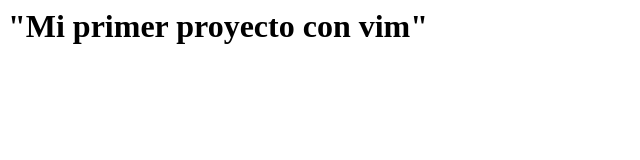
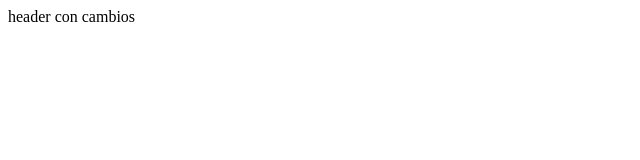
Before and after one commit to sebastian4260/proyecto2, a plain HTML site: page index.html in a window 1280 px wide. Shown: the whole page, without its empty margins (0-640 px from the left). Drawn offline with Linux system fonts and the light colour scheme.

Commit message:
se realizaron cambios en el home

```diff
--- a/index.html
+++ b/index.html
@@ -1,7 +1,16 @@
-<html>
-	<body>
+<!DOCTYPE html>
+<html lang="en">
+<head>
+	<meta charset="UTF-8">
+	<meta name="viewport" content="width=device-width, initial-scale=1.0">
+	<title>Primer proyecto con vim</title>
+</head>
+<body>
 
-		<h1>"Mi primer proyecto con vim"</h1>
+	<header>
 
-	</body>
+		header con cambios
+	</header>
+
+</body>
 </html>
```
